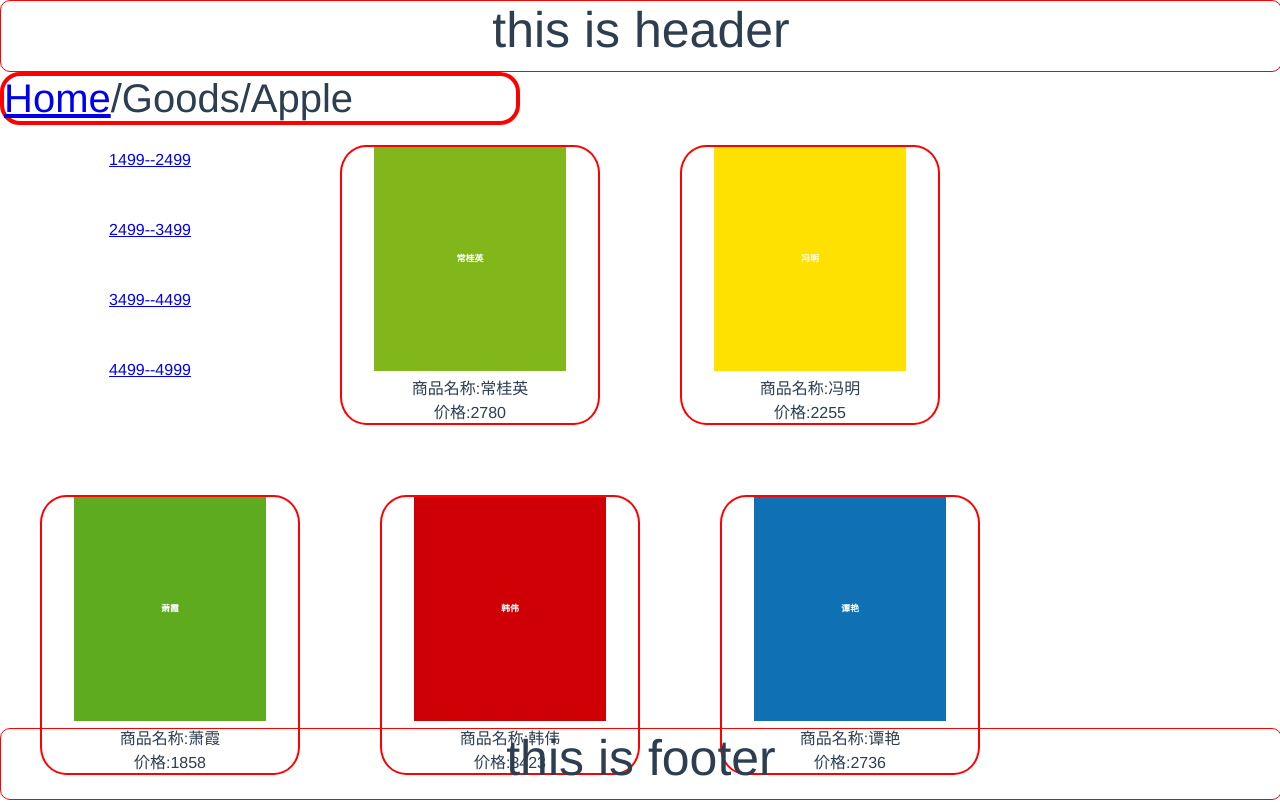
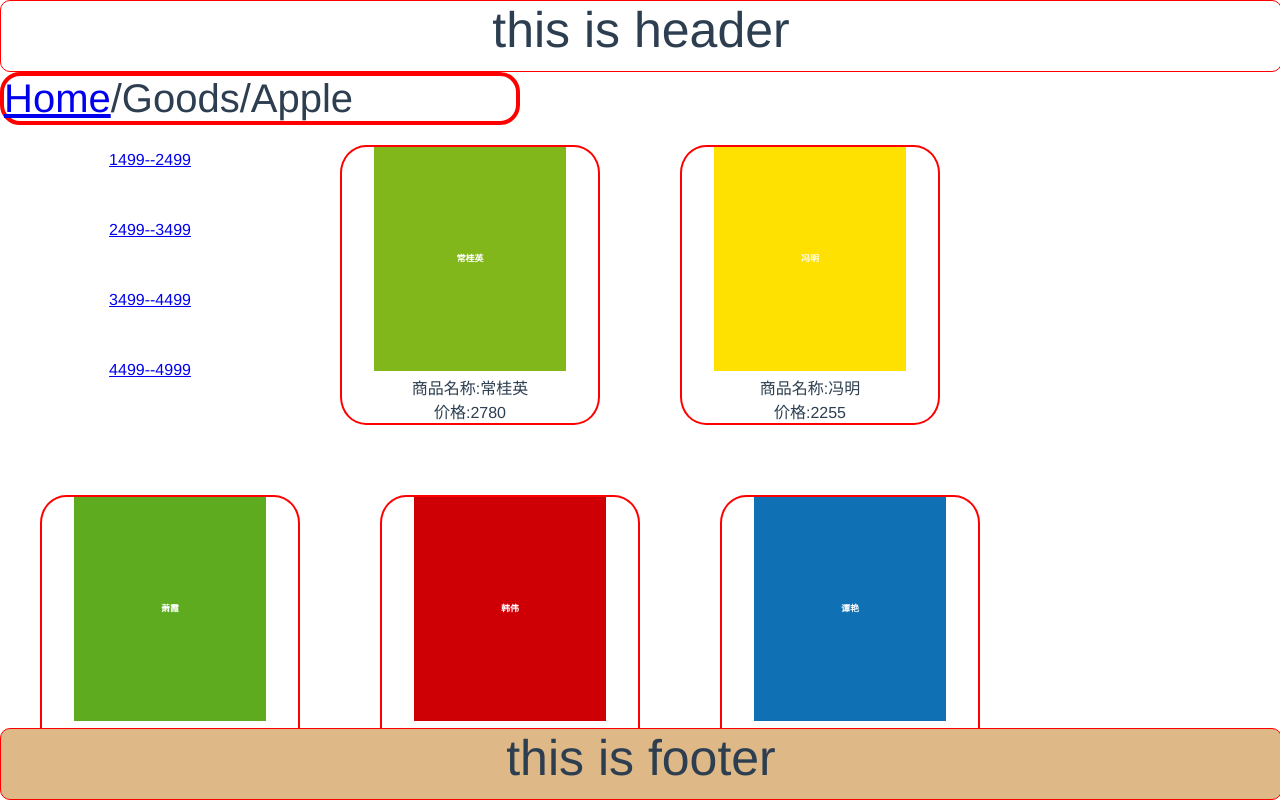
Before and after one commit to Bacuuu/learn_Vue, a Vue app: page / in a window 1280 px wide. Shown: the top 802 px of the page. Built offline with nearby package versions, Linux system fonts and the light colour scheme; the HTML template or start-up script is replaced by a standard one.

Commit message:
改善下footer

```diff
--- a/src/assets/css/footer.css
+++ b/src/assets/css/footer.css
@@ -1,6 +1,7 @@
 footer {
   width: 100%;
   height: 70px;
+  background-color: burlywood;
   position: fixed;
   bottom: 0;
   border: red solid 1px ;
--- a/src/assets/css/index.css
+++ b/src/assets/css/index.css
@@ -15,3 +15,6 @@
   display: block;
   line-height: 70px
 }
+.priceChoose {
+  color: red;
+}
```
